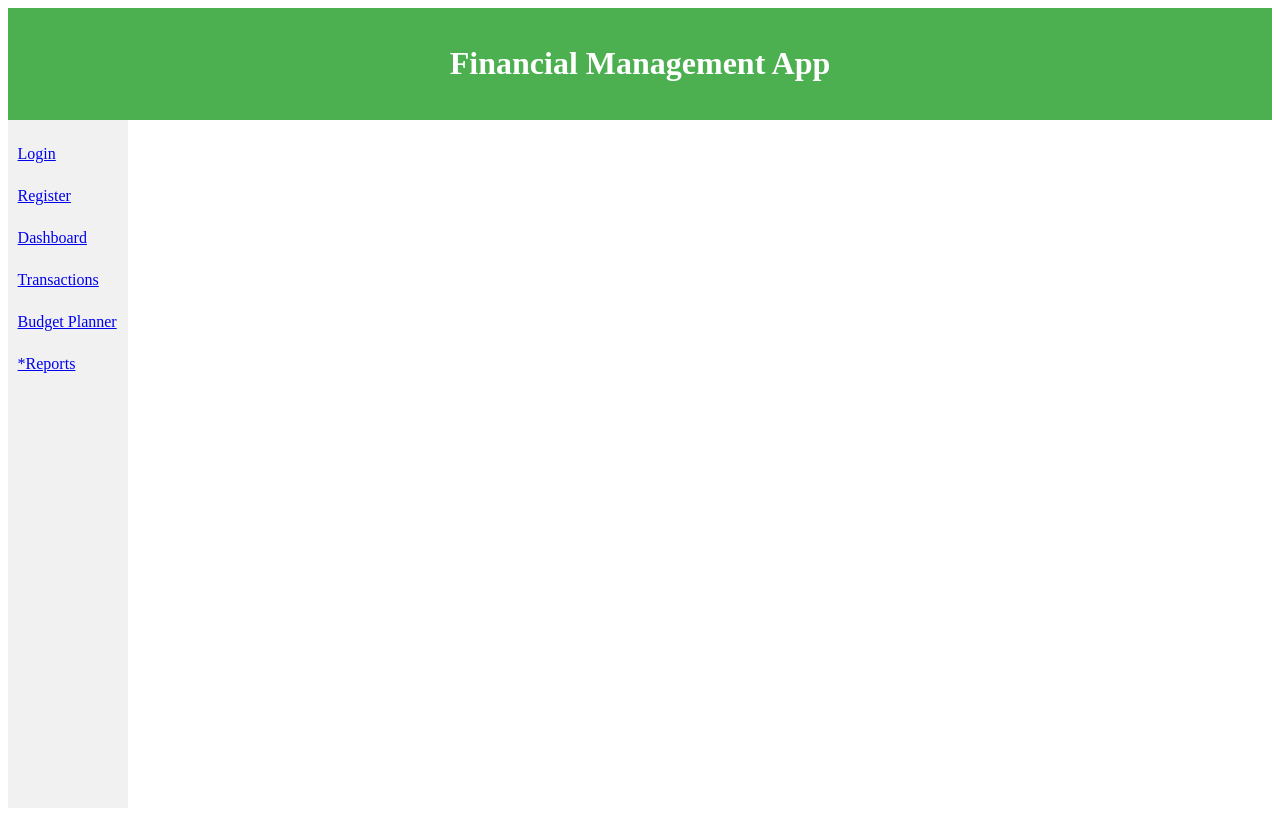
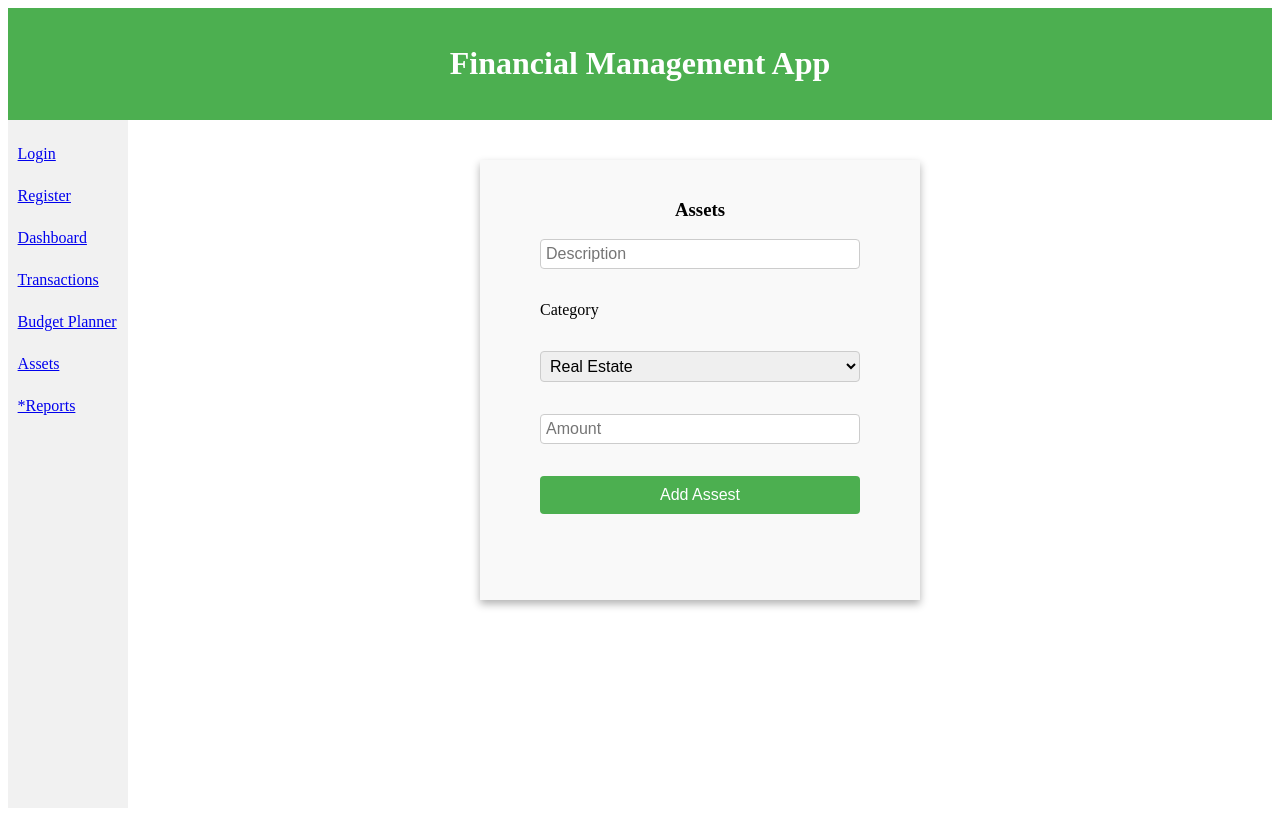
Before and after one commit to zachdev1/shellhacks-project, a React (Vite) app: page /assets in a window 1280 px wide. Built offline with nearby package versions, Linux system fonts and the light colour scheme.

Commit message:
styling and added assets

```diff
--- a/src/App.jsx
+++ b/src/App.jsx
@@ -6,6 +6,7 @@ import Dashboard from "./components/Dashboard";
 import Transactions from "./components/Transactions";
 import BudgetPlanner from "./components/BudgetPlanner";
 import Reports from "./components/Reports";
+import Assets from "./components/Assets";
 import Login from "./pages/Login";
 import Register from "./pages/Register";
 import { BrowserRouter as Router, Route, Routes } from "react-router-dom";
@@ -24,6 +25,7 @@ const App = () => {
             <Route path="/transactions" element={<Transactions />} />
             <Route path="/reports" element={<Reports />} />
             <Route path="/budget-planner" element={<BudgetPlanner />} />
+            <Route path="/assets" element={<Assets />} />
           </Routes>
         </div>
       </div>
--- /dev/null
+++ b/src/components/Assets.jsx
@@ -0,0 +1,52 @@
+import React, { useState } from "react";
+import { useNavigate } from "react-router-dom";
+import "../styles/assets.css";
+
+const Assets = () => {
+    const [input, setInput] = useState("");
+    const navigate = useNavigate();
+
+    const updateAssets = (e) => {
+        e.preventDefault();
+        localStorage.setItem("assets", parseFloat(input))
+        setInput("");
+        navigate("/dashboard")
+      };
+
+    return (
+        <>
+            <div className="assets">
+                <h3>Assets</h3>
+                <form onSubmit={updateAssets}>
+                    <input
+                    type="text"
+                    placeholder="Description"
+                    required
+                    />
+                    <label for="category">Category</label>
+
+                    <select name="category" id="category">
+                    <option value="Real Estate">Real Estate</option>
+                    <option value="Stocks">Stocks</option>
+                    <option value="Vehicles">Vehicles</option>
+                    <option value="Stocks">Stocks</option>
+                    <option value="Bonds">Bonds</option>
+                    <option value="Cash">Cash</option>
+                    <option value="Etc">Etc</option>
+                    </select>
+
+                    <input
+                    type="number"
+                    placeholder="Amount"
+                    value={input}
+                    onChange={(e) => setInput(e.target.value)}
+                    required
+                    />
+                    <button type="submit" className="assets-submit">Add Assest</button>
+                </form>
+            </div>
+        </>
+    )
+};
+
+export default Assets;
--- a/src/components/Dashboard.jsx
+++ b/src/components/Dashboard.jsx
@@ -10,13 +10,14 @@ const Dashboard = () => {
   const total = localStorage.getItem("total");
   const income = localStorage.getItem("income");
   const expenses = localStorage.getItem("expenses");
+  const assets = localStorage.getItem("assets");
   const data = {
-    labels: ["Income", "Expenses"],
+    labels: ["Income", "Expenses", "Assets"],
     datasets: [
       {
         label: "Financial Data",
-        data: [income, expenses],
-        backgroundColor: ["#4caf50", "#f44336"],
+        data: [income, expenses, assets],
+        backgroundColor: ["#4caf50", "#f44336", "#89CFF0"],
       },
     ],
   };
--- a/src/components/Sidebar.jsx
+++ b/src/components/Sidebar.jsx
@@ -23,6 +23,9 @@ const Sidebar = () => {
           <Link to="/budget-planner">Budget Planner</Link>
         </li>
         <li>
+          <Link to="/assets">Assets</Link>
+        </li>
+        <li>
           <Link to="/reports">*Reports</Link>
         </li>
       </ul>
--- /dev/null
+++ b/src/styles/assets.css
@@ -0,0 +1,46 @@
+.assets {
+    padding: 2rem;
+    width: 400px;
+    height: 400px;
+    margin: 40px auto;
+    display: flex;
+    flex-direction: column;
+    align-items: center;
+    padding: 20px;
+    box-shadow: 0 4px 8px rgba(0, 0, 0, 0.3);
+    background-color: #f9f9f9;
+}
+
+.assets form {
+    display: grid;
+    gap: 2rem;
+    width: 80%;
+}
+
+.assets input {
+    padding: 5px;
+    border-radius: 4px;
+    border: 1px solid #ccc;
+    font-size: 16px;
+}
+
+.assets select {
+    padding: 5px;
+    border-radius: 4px;
+    border: 1px solid #ccc;
+    font-size: 16px;
+}
+
+.assets-submit {
+    padding: 10px;
+    background-color: #4CAF50;
+    color: white;
+    border: none;
+    border-radius: 4px;
+    font-size: 16px;
+    cursor: pointer;
+}
+
+.assets-submit:hover {
+    background-color: #438d45;
+}
--- a/src/styles/transactions.css
+++ b/src/styles/transactions.css
@@ -63,6 +63,8 @@ input[type="radio"], label {
 
 .transaction-list {
   width: 80%;
+  overflow-y: auto;
+  overflow-x: auto;
 }
 
 .transaction-list li{
@@ -70,5 +72,11 @@ input[type="radio"], label {
 }
 
 .transaction-list button {
-  margin: 0 5px;
+  padding: 0.2rem 0.5rem;
+  margin-left: 20px;
+  border: none;
+  border-radius: 4px;
+  cursor: pointer;
+  font-size: 0.9rem;
+  transition: background-color 0.3s ease;
 }
```
